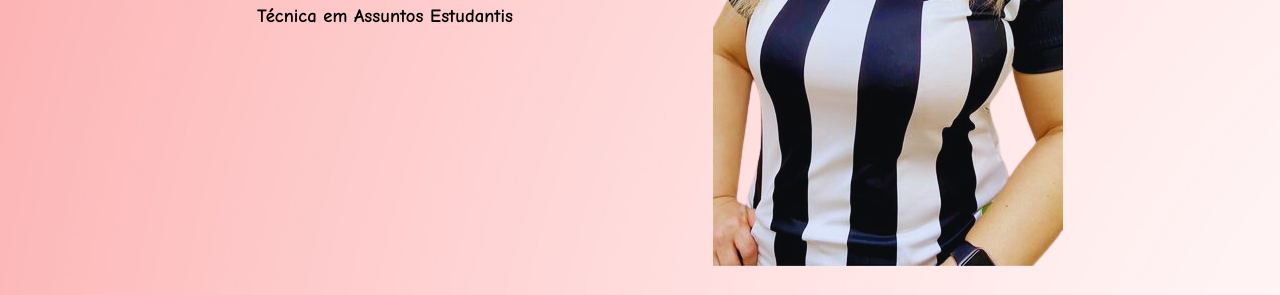
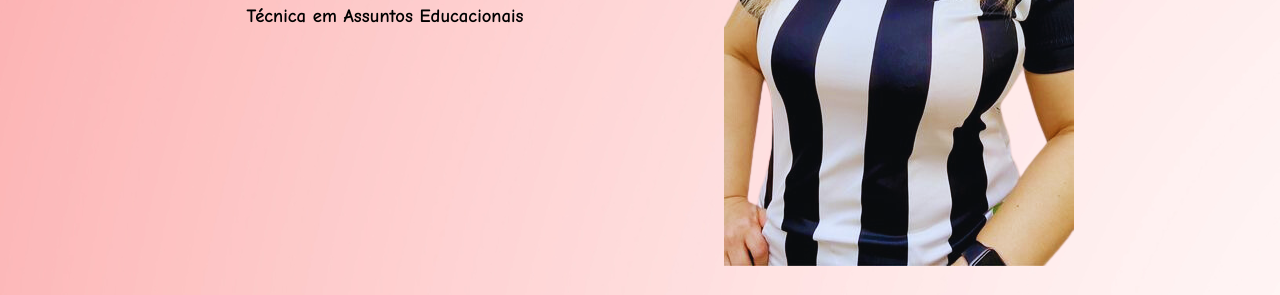
Before and after one commit to gabrielx16x/Portfolio, a plain HTML site: page index.html in a window 1280 px wide. Shown: the part 505-800 px from the top of the page. Drawn offline with Linux system fonts and the light colour scheme.

Commit message:
Atualização

```diff
--- a/index.html
+++ b/index.html
@@ -33,7 +33,7 @@
          <li class="texto">
             <h1 >Olá, Meu Nome é</h1>
             <h1>Marijara Rocha</h1>
-            <h3>Técnica em Assuntos Estudantis</h3>
+            <h3>Técnica em Assuntos Educacionais</h3>
         </li>
         <li>
          <div>
```
